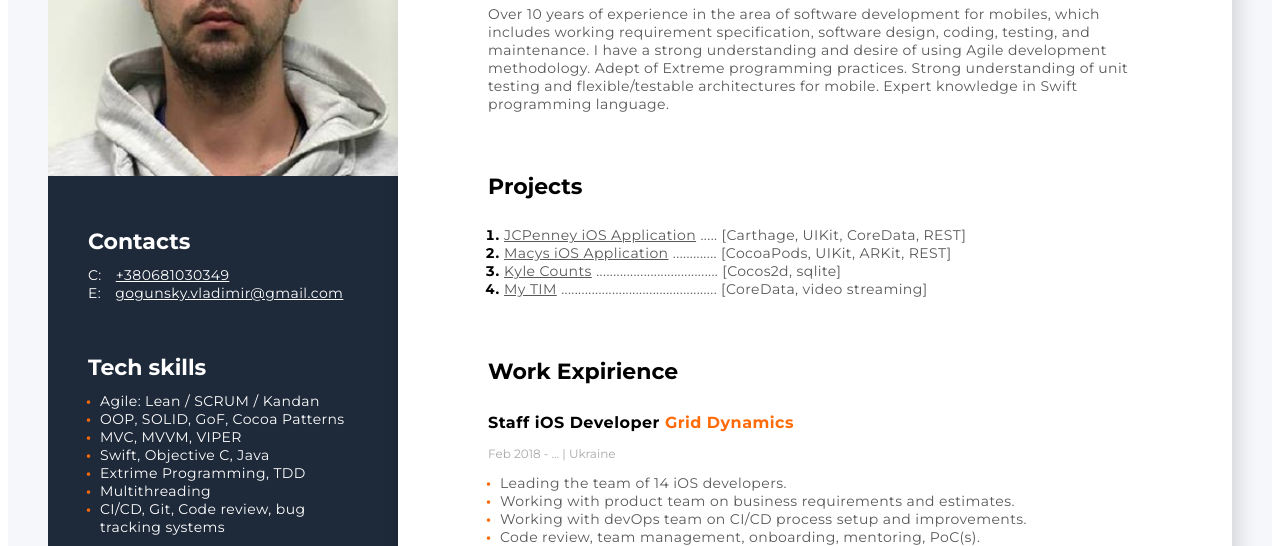
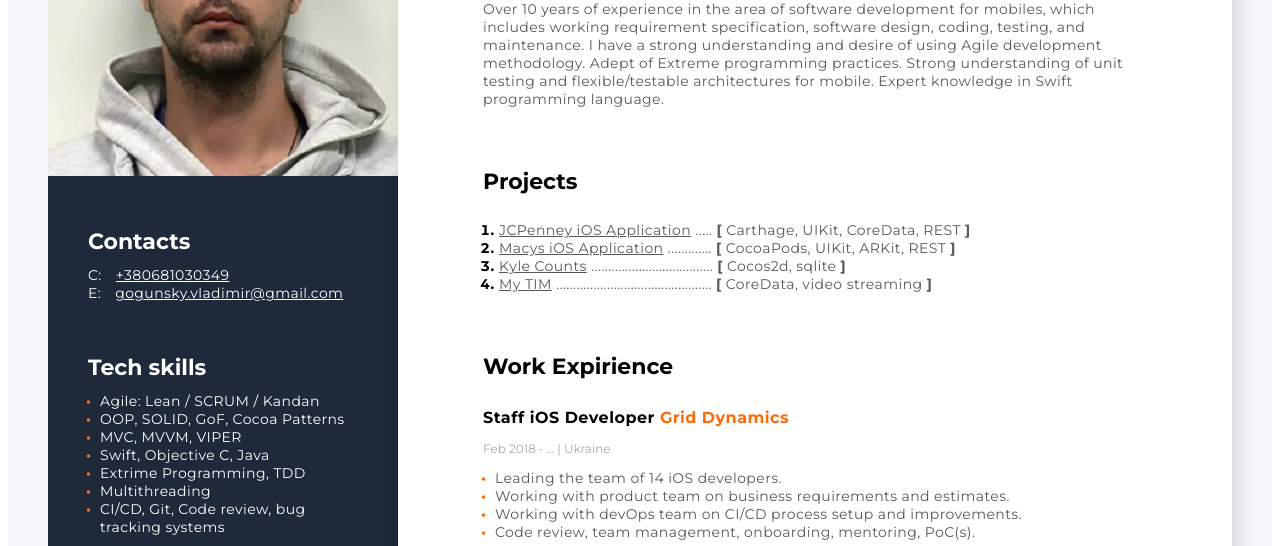
Before and after one commit to hohunskyi/web-cv, a plain HTML site: page index.html in a window 1280 px wide. Shown: the part 262-808 px from the top of the page. Drawn offline with Linux system fonts and the light colour scheme.

Commit message:
small ui corrections

```diff
--- a/index.html
+++ b/index.html
@@ -67,19 +67,19 @@
           <ol class="description">
             <li>
               <a href="https://apps.apple.com/us/app/jcpenney-shopping-deals/id925338276"> JCPenney iOS Application</a>
-              <span> ..... [Carthage, UIKit, CoreData, REST]</span>
+              <span> ..... <strong>[</strong> Carthage, UIKit, CoreData, REST <strong>]</strong></span>
             </li>
             <li>
               <a href="https://apps.apple.com/us/app/macys/id341036067"> Macys iOS Application</a>
-              <span> ............. [CocoaPods, UIKit, ARKit, REST]</span>
+              <span> ............. <strong>[</strong> CocoaPods, UIKit, ARKit, REST <strong>]</strong></span>
             </li>
             <li>
               <a href="https://apps.apple.com/us/app/math-arrow-kyle-counts/id638050645"> Kyle Counts</a>
-              <span> .................................... [Cocos2d, sqlite]</span>
+              <span> .................................... <strong>[</strong> Cocos2d, sqlite <strong>]</strong></span>
             </li>
             <li>
               <a href="https://apps.apple.com/us/app/mytim/id378783815">My TIM</a>
-              <span> .............................................. [CoreData, video streaming]</span>
+              <span> .............................................. <strong>[</strong> CoreData, video streaming <strong>]</strong></span>
             </li>
           </ol>
         </div>
--- a/styles.css
+++ b/styles.css
@@ -73,15 +73,8 @@ li > * {
     letter-spacing: 0.42px;
 }
 
-side_list_text_bold {
-    color: #595959;
-    font-size: 14px;
-    font-weight: 700;
-    letter-spacing: 0.42px;
-}
-
 .about_container {
-    padding: 90px;
+    padding: 85px;
     box-shadow: 5px 9px 20px rgba(0, 0, 0, 0.15);
     background-color: #ffffff;
 }
```
